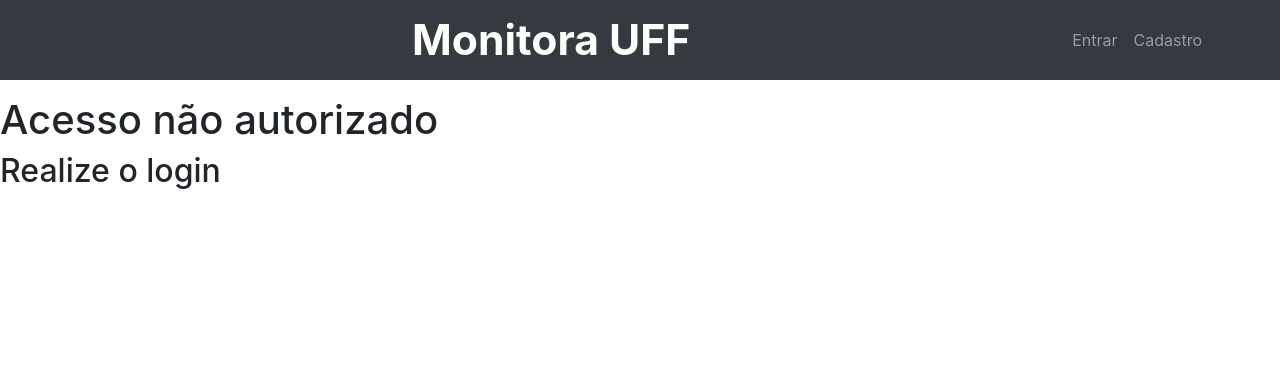
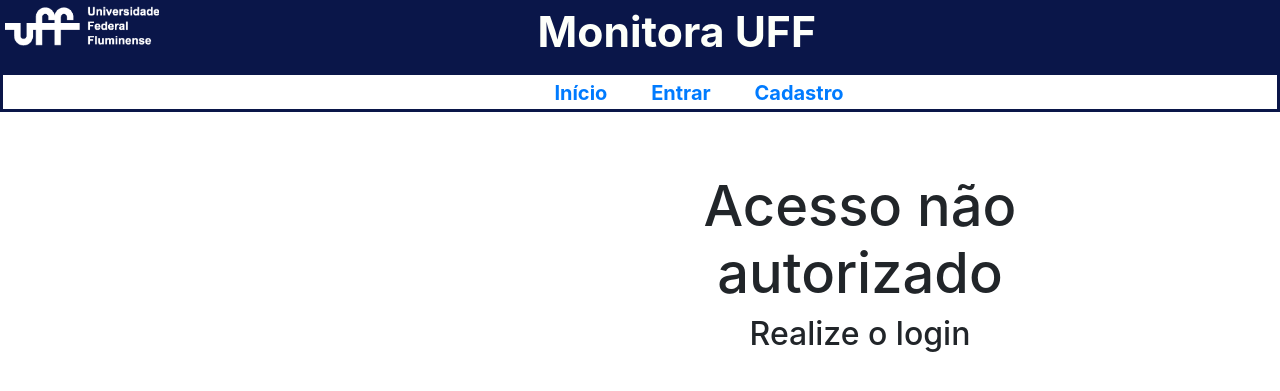
Before and after one commit to gleisondop5/gteccom-cercainteligente, a Django app: page / in a window 1280 px wide. Shown: the top 391 px of the page. Run offline with Django 3.2, Linux system fonts and the light colour scheme; data that the repository does not hold is empty; some libraries are stand-ins or nearby versions.

Commit message:
acertos no css

```diff
--- a/server/monitor/static/style/style.css
+++ b/server/monitor/static/style/style.css
@@ -1,27 +1,84 @@
-#map-canvas {
-    overflow: hidden;
-    position: absolute;
-    top: 80px;
-    right: 0;
-    bottom: 0;
-    left: 0;
+.marcas{
+    margin-top: -17px;
+    height: 90px;
     width: 100%;
-    height: 100%
+    background-color: #0a1649;
 }
 
-#logo{
+.logo{
     position: absolute;
     width: 12%;
-    margin-left: -340px;
+    margin-top: 23px;
+    margin-left: 5px;
 }
 
 .marca{
-    margin-left: 30%;
+    position: absolute;
+    margin-top: 23px;
+    margin-left: 42%;
     color: rgb(253, 255, 250);
     font-weight: bolder;
     font-size: 32pt;
 }
 
+.naveg{
+    position: absolute;
+    width: 100%;
+    height: 40px;
+    margin-top: 89px;
+    border: 3px solid #0a1649;
+    font-weight: bolder;
+}
+
+.naveg-nav{
+    list-style: none;
+    margin-left: 37%;
+    color: #0a1649;
+    margin-top: 3px;
+
+}
+
+.naveg-item{
+    display: inline-block;
+    color: #0a1649;
+    font-size: 15pt;
+    padding-left: 40px;
+}
+
+.naveg-link{
+    text-decoration: none;
+}
+
+#map-canvas {
+    overflow: hidden;
+    position: absolute;
+    top: 112px;
+    right: 0;
+    bottom: 0;
+    left: 0;
+    width: 100%;
+    height: 88.05%
+}
+
 #tablesorter {
+    position: absolute;
+    top: 112px;
 	text-align: center;
+    margin-left: -700px;
 }
+
+.naoAutorizado{
+    margin-top: 100px;
+    text-align: center;
+}
+
+.naoAutorizado h1{
+    font-size: 42pt;
+}
+
+.conteudo{
+    margin-top: 100px;
+    text-align: center;
+    width: 25%;
+    margin-left: 700px;
+}
--- a/server/monitor/templates/monitor/base.html
+++ b/server/monitor/templates/monitor/base.html
@@ -5,34 +5,39 @@
 <head>
     <meta charset="UTF-8">
     <meta name="viewport" content="width=device-width, initial-scale=1.0">
+    <title>{% block title %}{% endblock %}</title>
+    <link rel="stylesheet" href="{% static 'style/style.css' %}">
     <link rel="stylesheet" href="https://stackpath.bootstrapcdn.com/bootstrap/4.5.2/css/bootstrap.min.css" integrity="sha384-JcKb8q3iqJ61gNV9KGb8thSsNjpSL0n8PARn9HuZOnIxN0hoP+VmmDGMN5t9UJ0Z" crossorigin="anonymous">
-    <title>{% block title %}{% endblock %}</title>
-
     {% block style %}{% endblock %}
     {% block script %}{% endblock %}
 </head>
 
-
 <body>
     <header>
-        <nav class="navbar navbar-expand navbar-dark bg-dark mb-3">
-            <div class="container">
-                <img src="{% static 'images/logo-uff.png' %}" id="logo">
-                <a class="marca" href="{% url 'monitor:home' %}">Monitora UFF</a>
-                <ul class="navbar-nav">
+        <nav class="marcas">
+            <div>
+                <img class="logo" src="{% static 'images/logo-uff.png' %}">
+                <h1 class="marca">Monitora UFF</h1>
+
+            </div>
+            <div class="naveg">
+                <ul class="naveg-nav">
+                    <li class="naveg-item">
+                        <a class="naveg-link" href="{% url 'monitor:home' %}">Início</a>
+                    </li>
                     {% if user.is_authenticated %}
-                    <li class="nav-item">
-                        <a class="nav-link" href="{% url 'monitor:placaList' %}">Base de dados</a>
+                    <li class="naveg-item">
+                        <a class="naveg-link" href="{% url 'monitor:placaList' %}">Base de dados</a>
                     </li>
-                    <li class="nav-item">
-                        <a class="nav-link" href="{% url 'account_logout' %}">Sair</a>
+                    <li class="naveg-item">
+                        <a class="naveg-link" href="{% url 'account_logout' %}">Sair</a>
                     </li>
                     {% else %}
-                    <li class="nav-item">
-                        <a class="nav-link" href="{% url 'account_login' %}">Entrar</a>
+                    <li class="naveg-item">
+                        <a class="naveg-link" href="{% url 'account_login' %}">Entrar</a>
                     </li>
-                    <li class="nav-item">
-                        <a class="nav-link" href="{% url 'account_signup' %}">Cadastro</a>
+                    <li class="naveg-item">
+                        <a class="naveg-link" href="{% url 'account_signup' %}">Cadastro</a>
                     </li>
                     {% endif %}
                 </ul>
@@ -40,7 +45,7 @@
         </nav>
     </header>
 
-    <main class="container"></main>
+    <main class="conteudo">
         {% block content %}
         {% endblock %}
     </main>
--- a/server/monitor/templates/monitor/home.html
+++ b/server/monitor/templates/monitor/home.html
@@ -3,7 +3,6 @@
 {% load l10n %}
 {% block title %}Monitora UFF{% endblock %}
 
-{% block style %}<link rel="stylesheet" href="{% static 'style/style.css' %}">{% endblock %}
 {% block script %}
 <script type="text/javascript" src="https://ajax.googleapis.com/ajax/libs/jquery/3.3.1/jquery.min.js"></script>
 <script type="text/javascript" src="{% static 'js/utils.js' %}"></script>
@@ -64,8 +63,12 @@
 {% if user.is_authenticated %}
 <div class="w3-padding-large" id="map-canvas"></div>
 <script src="https://maps.googleapis.com/maps/api/js?key=AIzaSyBkGYZPNefP8ERD-xS1y_2RTHPxn-rFSdE&callback=initMap"></script>
+
 {% else %}
-<h1>Acesso não autorizado</h1>
-<h2>Realize o login</h2>
+<div class="naoAutorizado">
+    <h1>Acesso não autorizado</h1>
+    <h2>Realize o login</h2>
+</div>
+
 {% endif %}
 {% endblock %}
--- a/server/monitor/templates/monitor/placaList.html
+++ b/server/monitor/templates/monitor/placaList.html
@@ -4,7 +4,6 @@
 {% block title %}Monitora UFF{% endblock %}
 
 {% block style %}
-    <link rel="stylesheet" href="{% static 'style/style.css' %}">
     <link href="http://maxcdn.bootstrapcdn.com/bootstrap/3.3.2/css/bootstrap.min.css" rel="stylesheet">
 {% endblock %}
 
```
Also changed, not shown: 1 other file.
